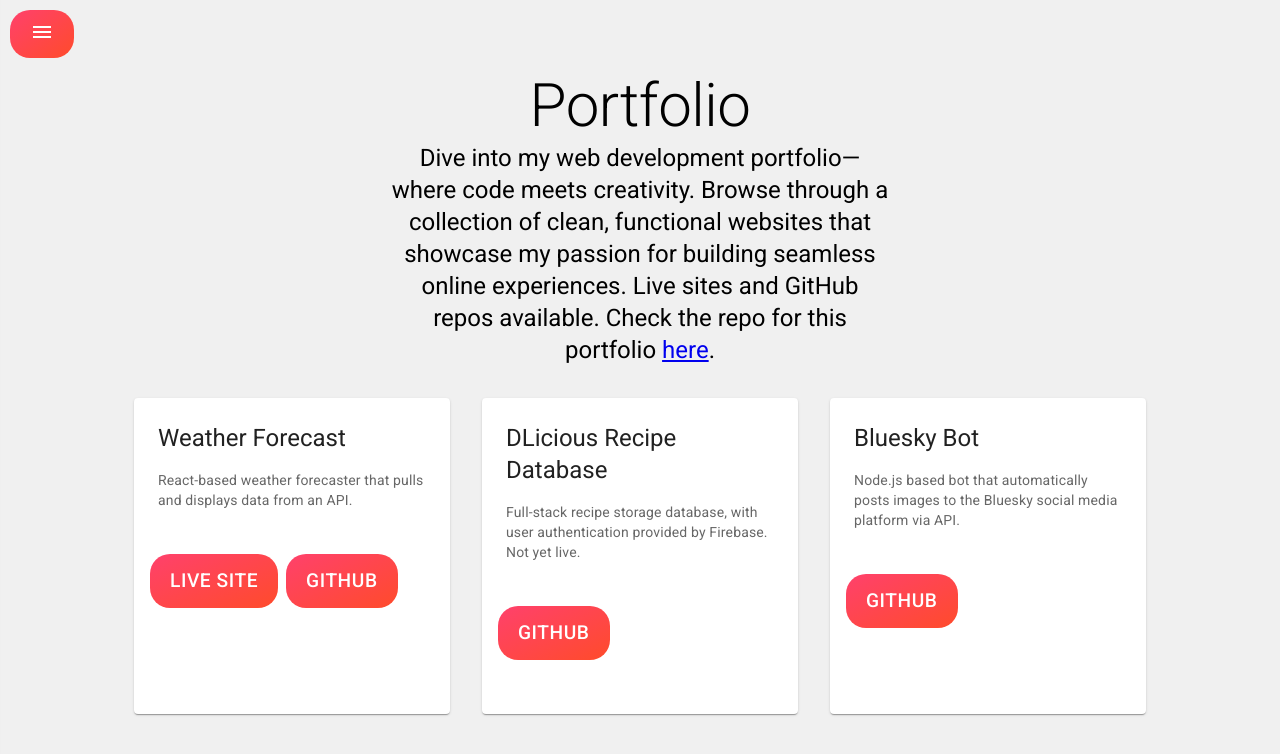
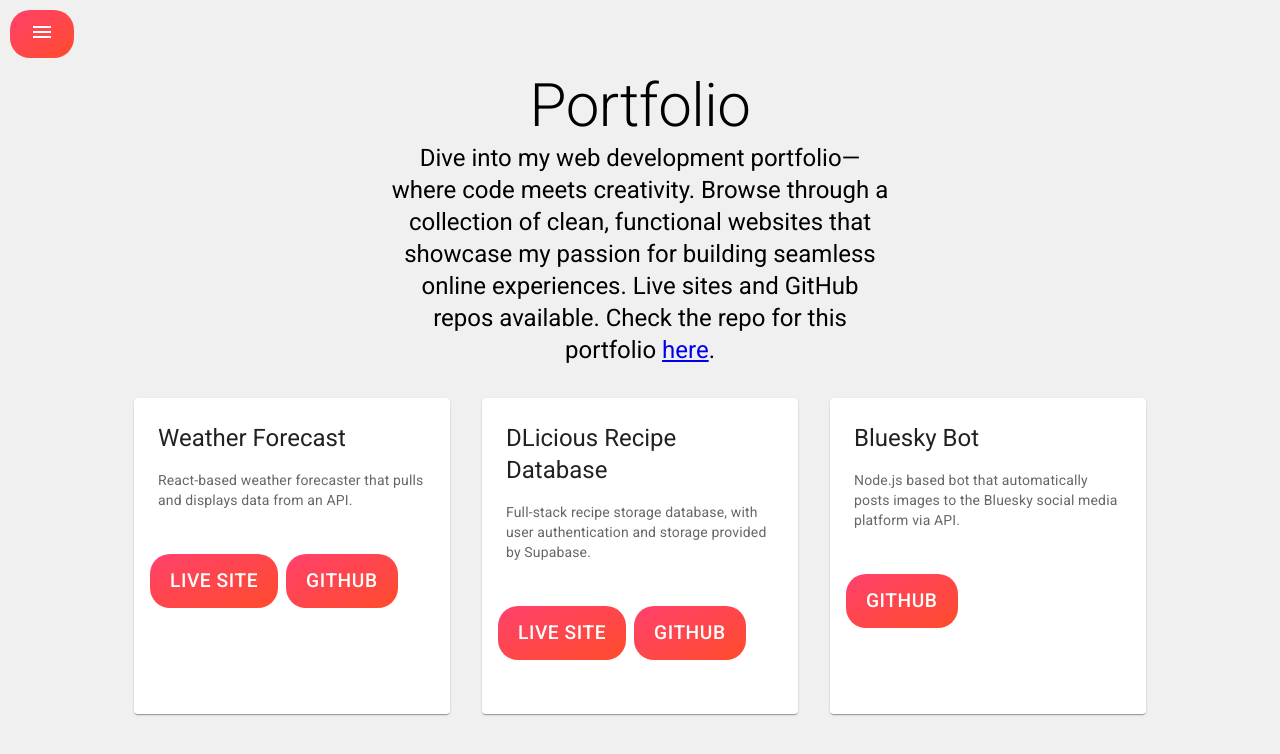
Before and after one commit to Korjubzot/react-portfolio, a React (Create React App) app: page /portfolio in a window 1280 px wide. Shown: the top 754 px of the page. Built offline with nearby package versions, Linux system fonts and the light colour scheme.

Commit message:
Updated portfolio page

```diff
--- a/src/components/portfolio/portfolio.js
+++ b/src/components/portfolio/portfolio.js
@@ -17,10 +17,10 @@ const cardData = [
   {
     title: "DLicious Recipe Database",
     description:
-      "Full-stack recipe storage database, with user authentication provided by Firebase. Not yet live.",
-    link: "",
-    liveSite: "",
-    github: "https://github.com/Korjubzot/DLicious-Recipe-App",
+      "Full-stack recipe storage database, with user authentication and storage provided by Supabase.",
+    link: "https://dlicious-redux.netlify.app/",
+    liveSite: "https://dlicious-redux.netlify.app/",
+    github: "https://github.com/Korjubzot/DLicious-Redux",
   },
   {
     title: "Bluesky Bot",
```
